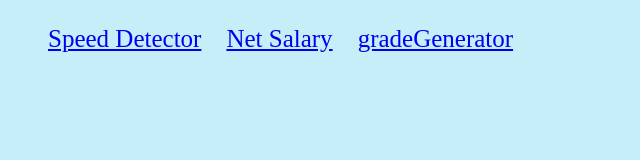
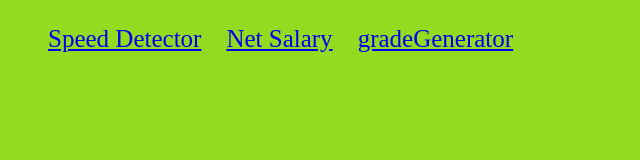
Before and after one commit to Her-Code/Toys, a plain HTML site: page index.html in a window 1280 px wide. Shown: the whole page, without its empty margins (0-640 px from the left). Drawn offline with Linux system fonts and the light colour scheme.

Commit message:
change backgroung color

```diff
--- a/styles.css
+++ b/styles.css
@@ -1,5 +1,5 @@
 body{
-    background-color: rgb(197, 238, 248);
+    background-color: rgb(147, 218, 32);
 }
 ul{
     list-style-type: none;
```
